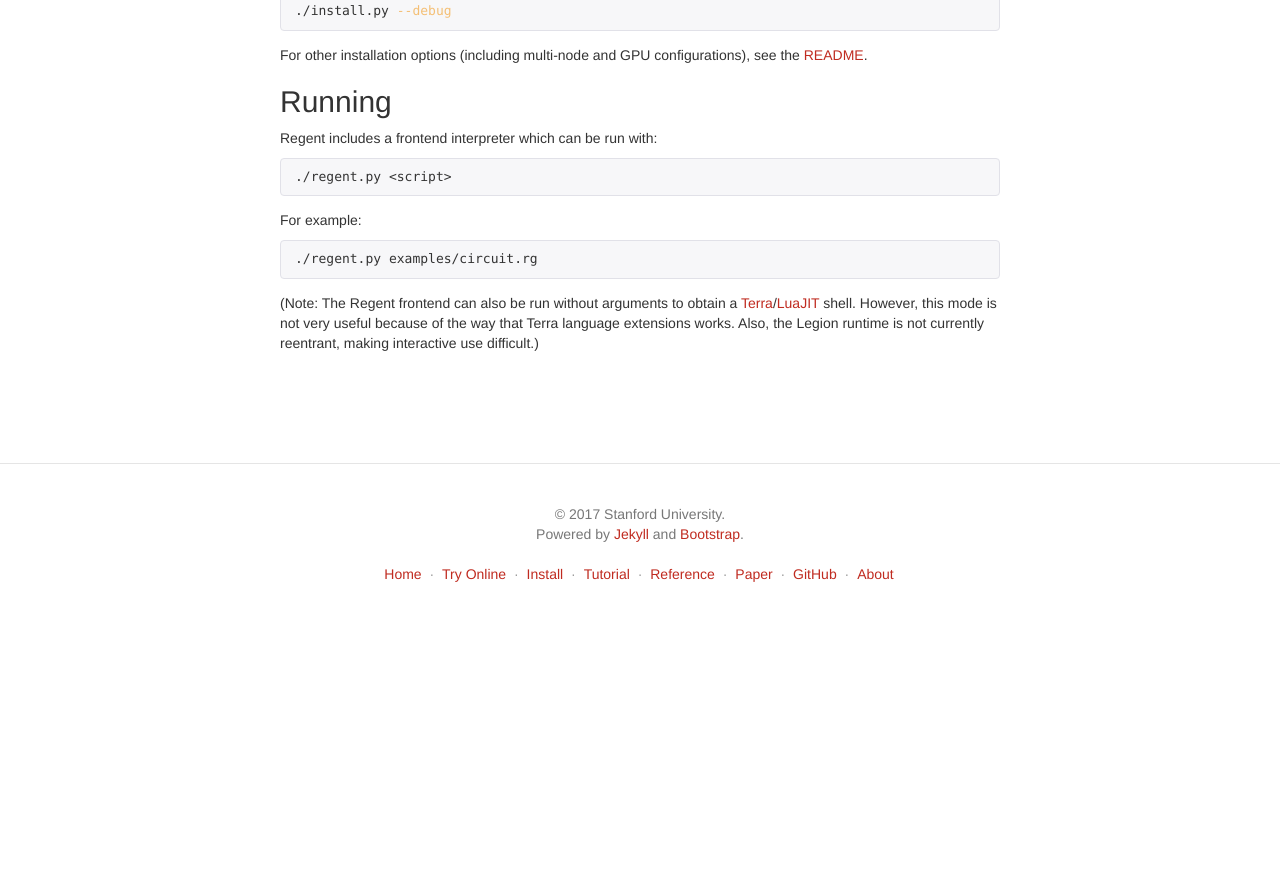
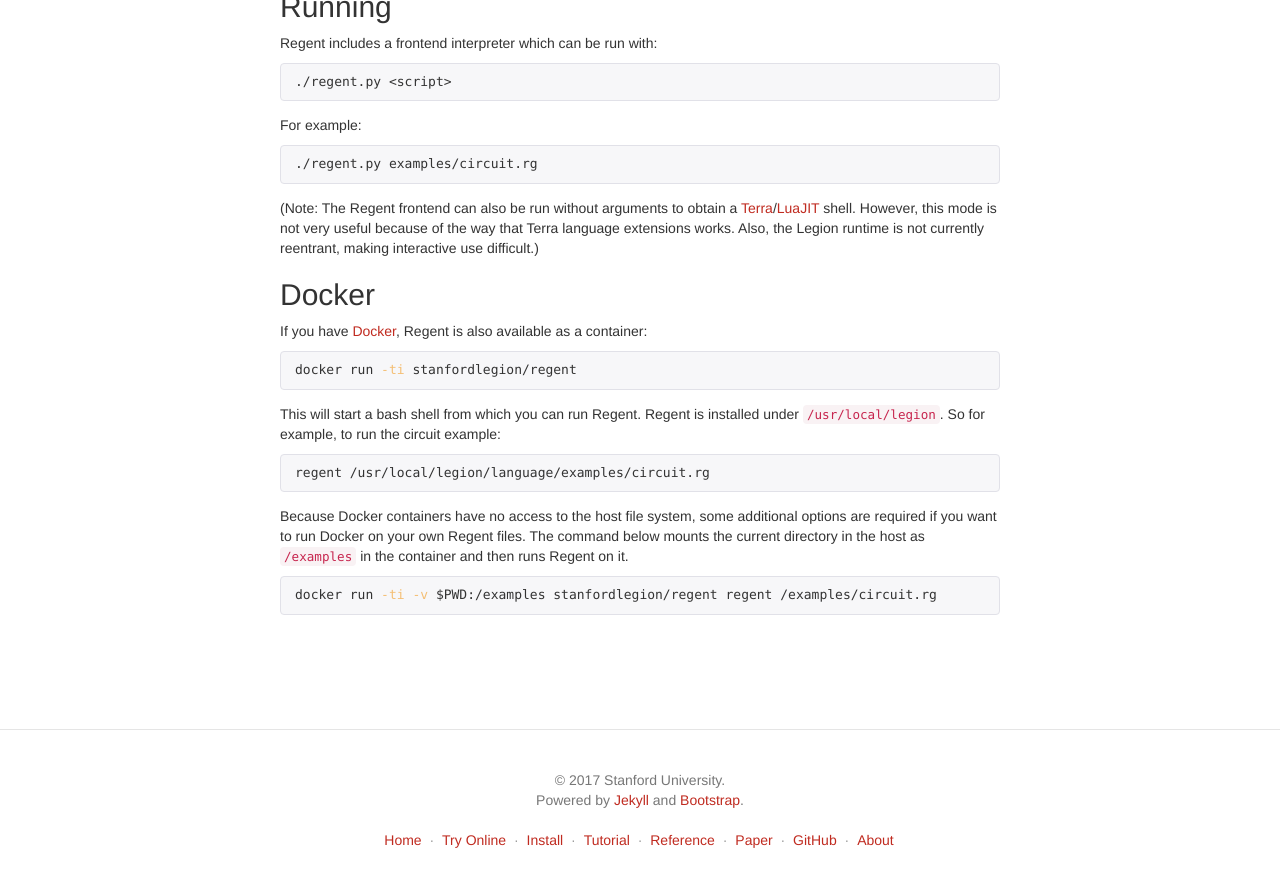
Before and after one commit to StanfordLegion/regent-lang.org, a Jekyll site: the page built from install.md, in a window 1280 px wide and 900 px high, scrolled down 953 px. Shown: the top 887 px of the window. Built offline with Jekyll 4.4.1, drawn with Linux system fonts in a browser that asks for light colours; nearby versions of some CDN libraries; before the commit the page ends 1587 px from its top, so only the background shows below that; some of the changed text lies outside the part shown.

Commit message:
Update installation instructions.

```diff
--- a/install.md
+++ b/install.md
@@ -7,15 +7,6 @@
 ---
 
 ## Quickstart
-
-### Docker
-
-If you have [Docker](https://www.docker.com/), the fastest way to
-install Regent is to run the official container:
-
-{% highlight bash %}
-docker run -ti stanfordlegion/regent
-{% endhighlight %}
 
 ### Ubuntu
 
@@ -29,6 +20,9 @@
 {% endhighlight %}
 
 Complete instructions for installation follow below.
+
+Regent is also available as a Docker container. See [the bottom of
+this page](#docker) for instructions.
 
 ## Prerequisites
 
@@ -83,3 +77,29 @@
 shell. However, this mode is not very useful because of the way that
 Terra language extensions works. Also, the Legion runtime is not
 currently reentrant, making interactive use difficult.)
+
+## Docker
+
+If you have [Docker](https://www.docker.com/), Regent is also
+available as a container:
+
+{% highlight bash %}
+docker run -ti stanfordlegion/regent
+{% endhighlight %}
+
+This will start a bash shell from which you can run Regent. Regent is
+installed under `/usr/local/legion`. So for example, to run the
+circuit example:
+
+{% highlight bash %}
+regent /usr/local/legion/language/examples/circuit.rg
+{% endhighlight %}
+
+Because Docker containers have no access to the host file system, some
+additional options are required if you want to run Docker on your own
+Regent files. The command below mounts the current directory in the
+host as `/examples` in the container and then runs Regent on it.
+
+{% highlight bash %}
+docker run -ti -v $PWD:/examples stanfordlegion/regent regent /examples/circuit.rg
+{% endhighlight %}
```
